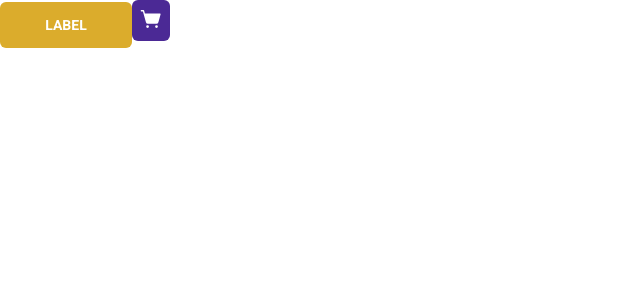
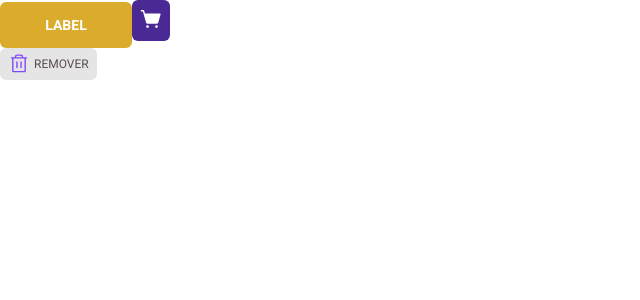
Before and after one commit to RenanEduardo/coffee-delivery-app, a React (Vite) app: page / in a window 1280 px wide. Shown: the top 300 px of the page, without its empty margins (0-640 px from the left). Built offline with nearby package versions, Linux system fonts and the light colour scheme.

Commit message:
create RemoveButton

```diff
--- a/src/App.tsx
+++ b/src/App.tsx
@@ -3,6 +3,7 @@ import { AddToCartButton } from './components/AddToCartButton/AddToCartButton';
 import { Button } from './components/Button/Button';
 import { defaultTheme } from './styles/themes/default';
 import { GlobalStyle } from './styles/GlobalStyle.styles';
+import { RemoveButton } from './components/RemoveButton/RemoveButton';
 export function App() {
 	return (
 		<>
@@ -10,6 +11,7 @@ export function App() {
 				<GlobalStyle />
 				<Button />
 				<AddToCartButton />
+				<RemoveButton />
 			</ThemeProvider>
 		</>
 	);
--- /dev/null
+++ b/src/components/RemoveButton/RemoveButton.styles.ts
@@ -0,0 +1,32 @@
+import styled from 'styled-components';
+
+export const RemoveButtonContainer = styled.button`
+	border: none;
+	border-radius: 6px;
+	padding: 0 8px;
+	height: 32px;
+	display: flex;
+	flex-direction: row;
+	align-items: center;
+	justify-content: center;
+	text-transform: uppercase;
+	gap: 4px;
+	font-family: 'Roboto', sans-serif;
+	font-weight: normal;
+	font-size: 12px;
+	line-height: 160%;
+	color: ${props => props.theme.colors.base.baseText};
+	background-color: ${props => props.theme.colors.base.baseButton};
+	&:hover {
+		background-color: ${props => props.theme.colors.base.baseHover};
+		color: ${props => props.theme.colors.base.baseSubtitle};
+
+		svg {
+			color: ${props => props.theme.colors.product.purpleDark};
+		}
+	}
+
+	svg {
+		color: ${props => props.theme.colors.product.purple};
+	}
+`;
--- /dev/null
+++ b/src/components/RemoveButton/RemoveButton.tsx
@@ -0,0 +1,10 @@
+import { RemoveButtonContainer } from './RemoveButton.styles';
+import { Trash } from '@phosphor-icons/react';
+export function RemoveButton() {
+	return (
+		<RemoveButtonContainer>
+			<Trash size={22} />
+			Remover
+		</RemoveButtonContainer>
+	);
+}
```
